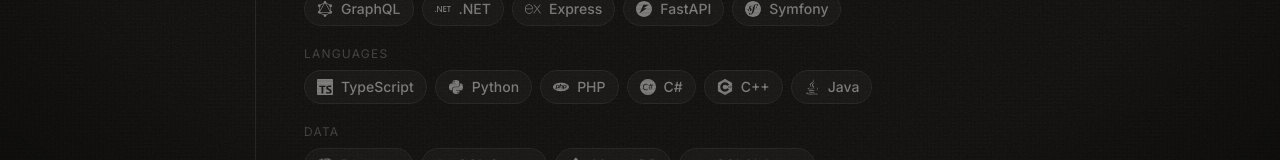
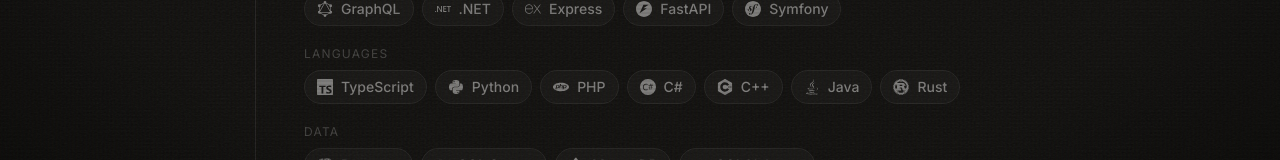
Before and after one commit to chene0/portfolio, a Next.js app: page / in a window 1280 px wide. Shown: the part 550-710 px from the top of the page. Built offline with nearby package versions, Linux system fonts and the light colour scheme.

Commit message:
update work dates, add rust as language

```diff
--- a/src/components/skills.tsx
+++ b/src/components/skills.tsx
@@ -24,6 +24,7 @@ import {
 	SKILL_PYTEST,
 	Skills,
 	SKILL_KUBERNETES,
+	SKILL_RUST,
 } from "@/content/portfolio";
 
 const SKILL_GROUPS: { label: string; skills: Skill[] }[] = [
@@ -50,6 +51,7 @@ const SKILL_GROUPS: { label: string; skills: Skill[] }[] = [
 			SKILL_CSHARP,
 			SKILL_CPP,
 			SKILL_JAVA,
+			SKILL_RUST,
 		],
 	},
 	{
--- a/src/content/portfolio.ts
+++ b/src/content/portfolio.ts
@@ -2,15 +2,15 @@ import { BiLogoPostgresql } from "react-icons/bi";
 import { DiMsqlServer } from "react-icons/di";
 import {
 	FaAws,
+	FaDev,
 	FaDocker,
+	FaGithub,
+	FaGlobe,
 	FaJava,
+	FaLinkedin,
 	FaPython,
 	FaReact,
 	FaUnity,
-	FaGithub,
-	FaLinkedin,
-	FaGlobe,
-	FaDev,
 	FaYoutube,
 } from "react-icons/fa6";
 import { MdEmail } from "react-icons/md";
@@ -20,21 +20,22 @@ import {
 	RiTailwindCssFill,
 } from "react-icons/ri";
 import {
+	SiAstro,
 	SiCplusplus,
 	SiCsharp,
 	SiDotnet,
 	SiExpress,
+	SiFastapi,
 	SiGraphql,
+	SiKubernetes,
 	SiMongodb,
-	SiFastapi,
+	SiPhp,
+	SiPrisma,
+	SiPytest,
+	SiRust,
 	SiSqlalchemy,
-	SiPytest,
-	SiPhp,
 	SiSymfony,
 	SiTypescript,
-	SiPrisma,
-	SiAstro,
-	SiKubernetes,
 } from "react-icons/si";
 
 export const Sections: Section[] = [
@@ -225,6 +226,12 @@ export const SKILL_ASTRO: Skill = {
 	icon: SiAstro,
 };
 
+export const SKILL_RUST: Skill = {
+	name: "Rust",
+	destination: "https://www.rust-lang.org/",
+	icon: SiRust,
+};
+
 // Skills array referencing the variables
 export const Skills: Skill[] = [
 	SKILL_NEXTJS,
@@ -252,6 +259,7 @@ export const Skills: Skill[] = [
 	SKILL_SYMFONY,
 	SKILL_TYPESCRIPT,
 	SKILL_PRISMA,
+	SKILL_RUST,
 ];
 
 export const Experiences: Experience[] = [
@@ -313,7 +321,7 @@ export const Extracurriculars: Experience[] = [
 		company_logo: "/extracurricular_logos/uwbp.jpg",
 		company_logo_alt: "UW Blueprint Logo",
 		start_date: new Date(2025, 8),
-		end_date: "Present",
+		end_date: new Date(2026, 3),
 		description: "Tech for social good 💙",
 		technologies: [
 			SKILL_GRAPHQL,
@@ -334,7 +342,7 @@ export const Extracurriculars: Experience[] = [
 		company_logo: "/extracurricular_logos/fthacks.jpg",
 		company_logo_alt: "FormulaTech Hacks Logo",
 		start_date: new Date(2025, 3),
-		end_date: "Present",
+		end_date: new Date(2026, 2),
 		technologies: [SKILL_ASTRO, SKILL_REACT],
 	},
 	{
```
